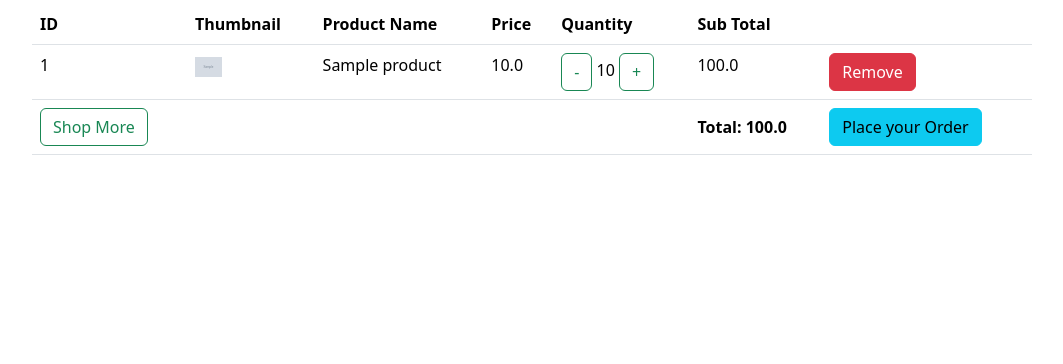
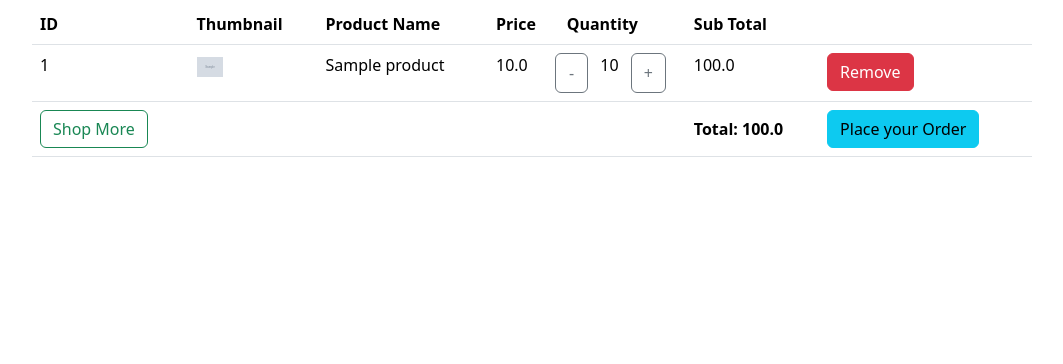
Before and after one commit to Pavan-P-Gowda/Shoopy, a Django app: page /cart/ in a window 1280 px wide. Shown: the part 56-420 px from the top of the page, without its empty margins (108-1171 px from the left). Run offline with Django 5.2, Linux system fonts and the light colour scheme; a user stored in the database is signed in; tables that the repository leaves empty hold one stand-in row (values such as "Sample post"); grey boxes marked "Sample" are stand-in pictures.

Commit message:
creted link in urls for button  then in html button we desigened

```diff
--- a/shopping/cart/templates/cart.html
+++ b/shopping/cart/templates/cart.html
@@ -24,12 +24,20 @@
                 <td><img src="{{item.product.img.url}}" style="height: 20px;" alt="Image of {{item.product.name}}"></td>
                 <td>{{item.product.name}}</td>
                 <td>{{item.product.price}}</td>
-                <td>
-                    <button class="btn btn-outline-success">-</button>
-                    {{item.quantity}}
-                    <button class="btn btn-outline-success">+</button>
+                <td class="grid">
+                    <div class="row w-100">
+                        <button onclick="updateCart('{% url 'rem_quantity' item.id %}', {{ item.id }}, false, '{{ csrf_token }}')" class="btn btn-outline-secondary col align-middle">
+                        -
+                        </button>
+                            <p id="quantity-{{ item.id }}" class="col align-middle text-center">{{item.quantity}}</p>
+                        <button onclick="updateCart('{% url 'add_quantity' item.id %}', {{ item.id }}, true, '{{ csrf_token }}')" class="btn btn-outline-secondary col align-middle">
+                        +
+                        </button>
+                    </div>
                 </td>
-                <td>{{item.get_total}}</td>
+                <td id="total-price-{{ item.id }}">
+                    {{item.get_total}}
+                </td>
                 <td>
                     <a href="{% url 'rem_from_cart' item.id %}" class="btn btn-danger">Remove</a>
                 </td>
--- a/shopping/cart/urls.py
+++ b/shopping/cart/urls.py
@@ -1,8 +1,12 @@
 from django.urls import path
-from .views import viewCart, addToCart, remFromCart
+from .views import viewCart, addToCart, remFromCart, addQuantity, remQuantity
 
 urlpatterns = [
     path('', viewCart, name = 'view_cart'),
     path('addcart/<int:product_id>', addToCart, name= 'add_to_cart'),
-    path('remcart/<int:cart_item_id>', remFromCart, name = 'rem_from_cart'), # that after 'int' we write for function based to get particular id not for class baseed
+    path('remcart/<int:cart_item_id>', remFromCart, name = 'rem_from_cart'),
+     # above that after 'int' we write for function based to get particular id not for class baseed
+     # The below following url patterns will be requested by the JS function
+    path('add/<int:cart_item_id>', addQuantity, name='add_quantity'),
+    path('remove/<int:cart_item_id>', remQuantity, name='rem_quantity'),
 ]
```
